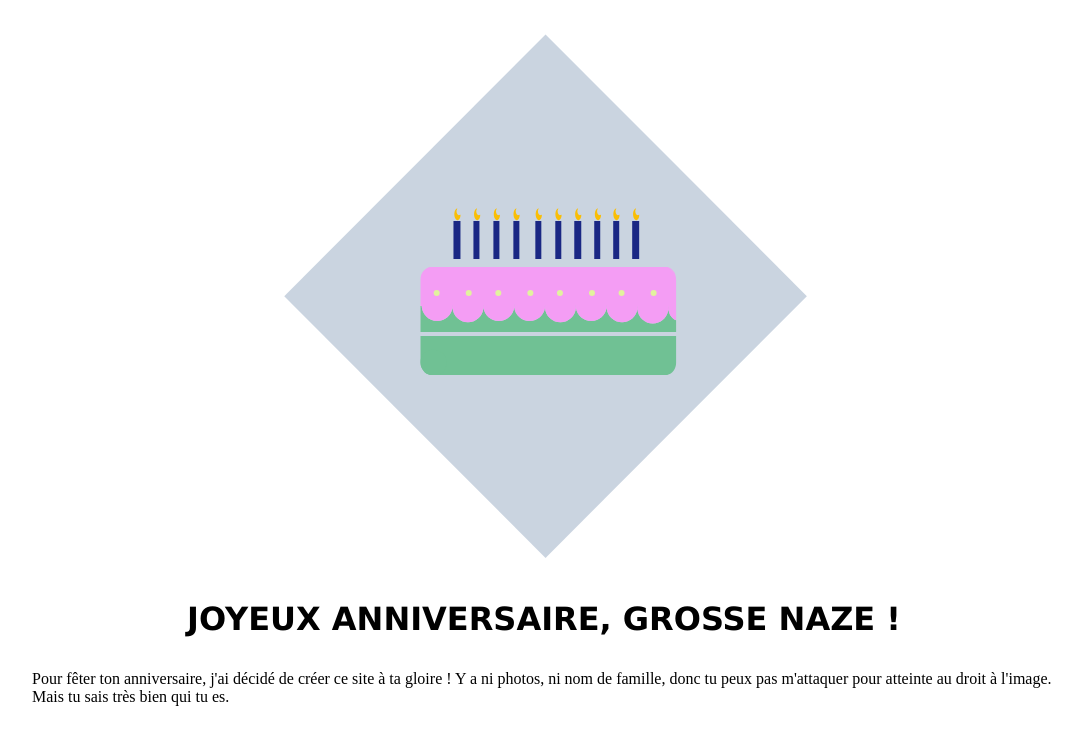
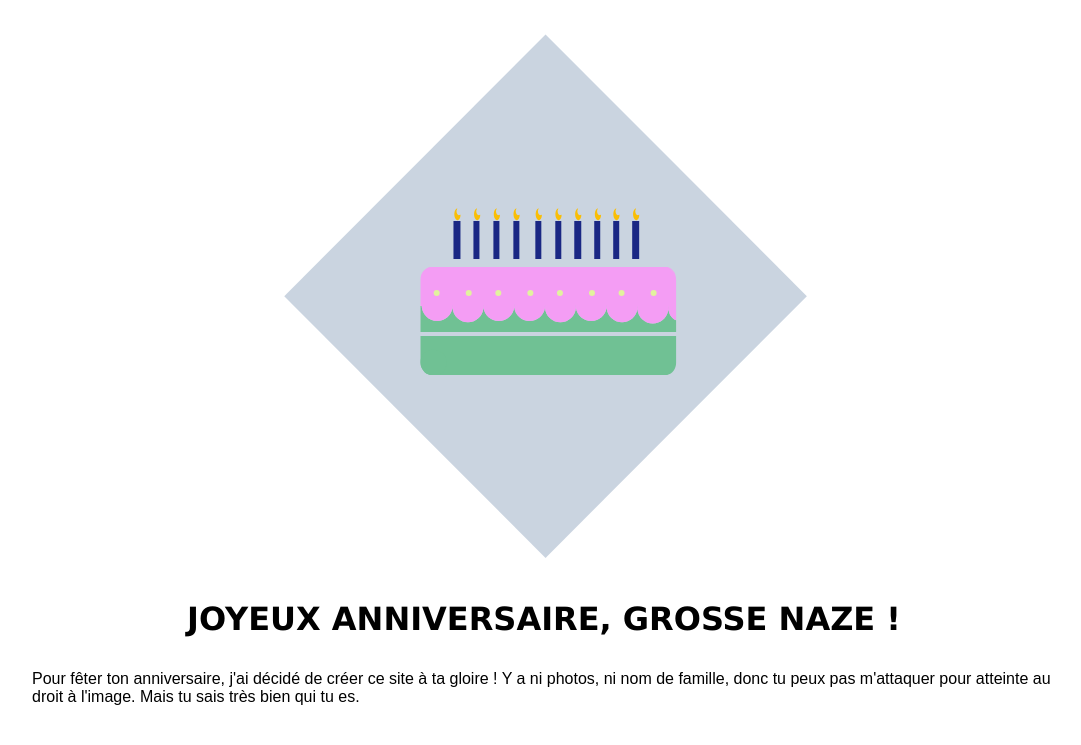
Before and after one commit to Simpleprune/simpleprune.github.io, a Jekyll site: the page accueil.html, which Jekyll copies as it is, in a window 1280 px wide. Shown: the top 745 px of the page, without its empty margins (96-1177 px from the left). Built offline with Jekyll 4.4.1, drawn with Linux system fonts in a browser that asks for light colours.

Commit message:
Update style.css

```diff
--- a/css/style.css
+++ b/css/style.css
@@ -1,3 +1,7 @@
+p{
+  font-family: Segoe-UI, sans-serif;
+}
+
 #gateau{
 display: block;
 margin: 0 auto;
```
